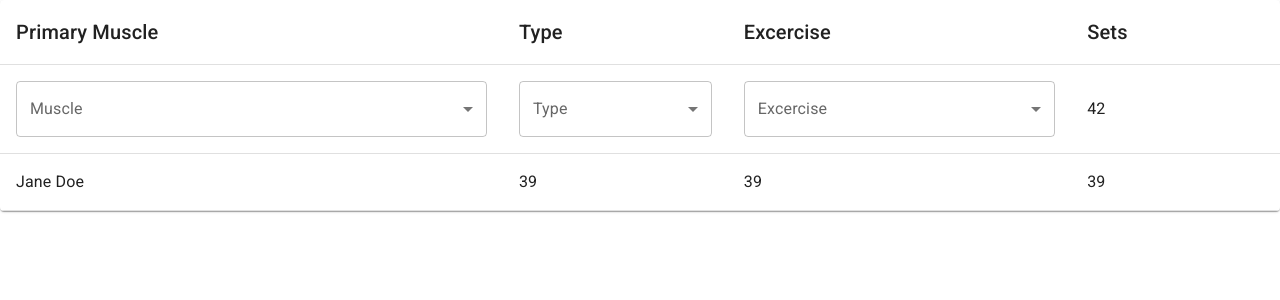
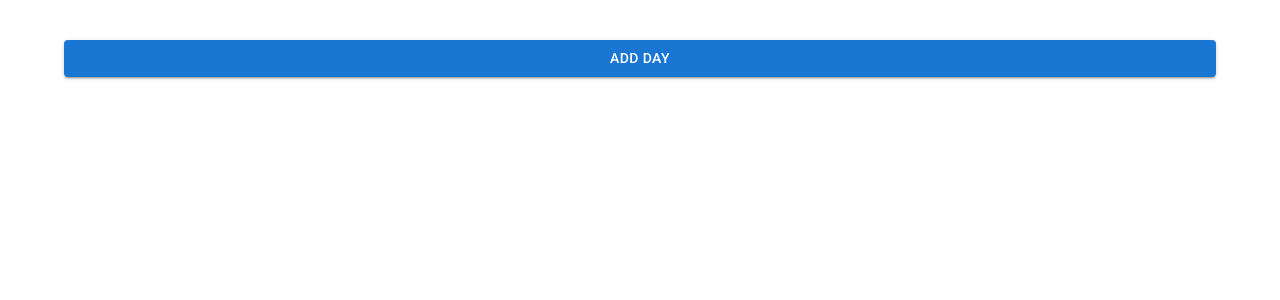
Before and after one commit to v4rgas/HairlessLifting, a React (Vite) app: page / in a window 1280 px wide. Shown: the top 300 px of the page. Built offline with nearby package versions, Linux system fonts and the light colour scheme.

Commit message:
chore: Refactor main.jsx to use MesoCreator component instead of App component

```diff
--- a/src/App.jsx
+++ /dev/null
@@ -1,63 +0,0 @@
-import { Box, Paper, Table, TableBody, TableCell, TableContainer, TableHead, TableRow, Typography } from '@mui/material'
-
-import ExcerSelector from './ExcerSelector'
-import MuscleSelector from './MuscleSelector'
-import TypeSelector from './TypeSelector'
-
-function App() {
-  return (
-    <TableContainer component={Paper}>
-      <Table>
-        <TableHead>
-          <TableRow>
-            <TableCell>
-              <Typography variant="h6">Primary Muscle</Typography>
-            </TableCell>
-            <TableCell>
-              <Typography variant="h6">Type</Typography>
-            </TableCell>
-            <TableCell>
-              <Typography variant="h6">Excercise</Typography>
-            </TableCell>
-            <TableCell>
-              <Typography variant="h6">Sets</Typography>
-            </TableCell>
-          </TableRow>
-        </TableHead>
-
-        <TableBody>
-          <TableRow>
-            <TableCell>
-              <MuscleSelector handleChange={(e) => { console.log(e.target.value) }} />
-            </TableCell>
-            <TableCell>
-              <TypeSelector handleChange={(e) => { console.log(e.target.value) }} />
-            </TableCell>
-            <TableCell>
-              <ExcerSelector handleChange={(e) => { console.log(e.target.value) }} />
-            </TableCell>
-            <TableCell>
-              <Typography variant="body1">42</Typography>
-            </TableCell>
-          </TableRow>
-          <TableRow>
-            <TableCell>
-              <Typography variant="body1">Jane Doe</Typography>
-            </TableCell>
-            <TableCell>
-              <Typography variant="body1">39</Typography>
-            </TableCell>
-            <TableCell>
-              <Typography variant="body1">39</Typography>
-            </TableCell>
-            <TableCell>
-              <Typography variant="body1">39</Typography>
-            </TableCell>
-          </TableRow>
-        </TableBody>
-      </Table>
-    </TableContainer>
-  )
-}
-
-export default App
--- /dev/null
+++ b/src/ExcerSelectionTable.jsx
@@ -0,0 +1,49 @@
+import { Button, Paper, Table, TableBody, TableCell, TableContainer, TableHead, TableRow, Typography } from '@mui/material'
+import { useEffect, useState } from 'react'
+
+import ExcerSelectionTableRow from './ExcerSelectionTableRow'
+
+function ExcerSelectionTable({ name, onSelectionChange }) {
+  const [selection, setSelection] = useState({})
+  const [excercises, setExcercises] = useState([])
+
+  useEffect(() => {
+    setSelection(selection => ({ ...selection, id: name }))
+  }, [name])
+
+  const updateSelection = () => {
+    onSelectionChange(selection)
+  }
+
+  return (
+    <TableContainer component={Paper}>
+      <Typography variant='h3'>Day {name}</Typography>
+      <Table>
+        <TableHead>
+          <TableRow>
+            <TableCell>
+              <Typography variant="h6">Primary Muscle</Typography>
+            </TableCell>
+            {/* <TableCell>
+              <Typography variant="h6">Type</Typography>
+            </TableCell> */}
+            <TableCell>
+              <Typography variant="h6">Excercise</Typography>
+            </TableCell>
+            {/* <TableCell>
+              <Typography variant="h6">Sets</Typography>
+            </TableCell> */}
+          </TableRow>
+        </TableHead>
+
+        <TableBody>
+          {excercises.map(excercise => <ExcerSelectionTableRow key={excercise.id} />)}
+        </TableBody>
+      </Table>
+      <Button variant='text' fullWidth onClick={() => { setExcercises(excercises => [...excercises, {}]) }}>Add row</Button>
+
+    </TableContainer>
+  )
+}
+
+export default ExcerSelectionTable
--- /dev/null
+++ b/src/ExcerSelectionTableRow.jsx
@@ -0,0 +1,28 @@
+import { TableCell, TableRow, Typography } from "@mui/material"
+
+import ExcerSelector from "./ExcerSelector"
+import MuscleSelector from "./MuscleSelector"
+import { useState } from "react"
+
+export default function ExcerSelectionTableRow() {
+    const [currentSelectedMuscle, setCurrentSelectedMuscle] = useState(null)
+    return (
+        <TableRow>
+            <TableCell>
+                <MuscleSelector handleChange={(e) => {
+                    setCurrentSelectedMuscle(e.target.value)
+                    console.log(currentSelectedMuscle, e.target.value)
+                }} />
+            </TableCell>
+            {/* <TableCell>
+                <TypeSelector handleChange={(e) => { console.log(e.target.value) }} />
+                </TableCell> */}
+            <TableCell>
+                <ExcerSelector muscleId={currentSelectedMuscle} handleChange={(e) => { console.log(e.target.value) }} />
+            </TableCell>
+            {/* <TableCell>
+                <Typography variant="body1">42</Typography>
+            </TableCell> */}
+        </TableRow>
+    )
+}
--- a/src/ExcerSelector.jsx
+++ b/src/ExcerSelector.jsx
@@ -1,9 +1,15 @@
 import { FormControl, InputLabel, MenuItem, Select } from '@mui/material'
+import { useEffect, useState } from 'react';
 
-import { useState } from 'react';
+import useBackendApi from './useBackendApi';
 
-export default function ExcerSelector({ handleChange }) {
+export default function ExcerSelector({ handleChange, muscleId }) {
     const [excercise, setExcercise] = useState('');
+    const [excercises, setExcercises] = useState([]);
+    const { getExcercises } = useBackendApi();
+    useEffect(() => {
+        getExcercises(muscleId).then(setExcercises)
+    }, [muscleId])
     return (<FormControl fullWidth>
         <InputLabel id="excercise-select">Excercise</InputLabel>
         <Select
@@ -16,9 +22,7 @@ export default function ExcerSelector({ handleChange }) {
                 handleChange(e)
             }}
         >
-            <MenuItem value={10}>Ten</MenuItem>
-            <MenuItem value={20}>Twenty</MenuItem>
-            <MenuItem value={30}>Thirty</MenuItem>
+            {excercises.map(excercise => <MenuItem key={excercise.id} value={excercise.id}>{excercise.name}</MenuItem>)}
         </Select>
     </FormControl >)
 
--- /dev/null
+++ b/src/MesoCreator.jsx
@@ -0,0 +1,19 @@
+import { Button, Container, Stack } from "@mui/material"
+
+import ExcerSelectionTable from "./ExcerSelectionTable"
+import { useState } from "react"
+
+export default function MesoCreator() {
+    const [days, setDays] = useState([])
+    const [dayId, setDayId] = useState(1)
+    return (
+        <Container sx={{ py: 5 }}>
+            <Stack spacing={5}>
+                {days.map(day => <ExcerSelectionTable name={day.id} key={day.id} />)}
+                <Button variant='contained' fullWidth onClick={() => { setDays([...days, { id: dayId }]); setDayId(dayId => dayId + 1) }}>Add day</Button>
+            </Stack>
+
+        </Container>
+
+    )
+}
--- a/src/MuscleSelector.jsx
+++ b/src/MuscleSelector.jsx
@@ -1,11 +1,18 @@
 import { FormControl, InputLabel, MenuItem, Select } from '@mui/material'
+import { useEffect, useState } from 'react';
 
-import { useState } from 'react';
+import useBackendApi from './useBackendApi';
 import useYoutubeScrapper from './scraperExcercise';
 
 export default function MuscleSelector({ handleChange }) {
     const [muscle, setMuscle] = useState('');
-    const { getPlaylistVideos } = useYoutubeScrapper()
+    const [muscles, setMuscles] = useState([]);
+    const { getMuscles } = useBackendApi();
+
+    useEffect(() => {
+        getMuscles().then(setMuscles)
+    }, [])
+
     return (<FormControl fullWidth>
         <InputLabel id="muscle-select">Muscle</InputLabel>
         <Select
@@ -15,13 +22,10 @@ export default function MuscleSelector({ handleChange }) {
             label="Muscle"
             onChange={(e) => {
                 setMuscle(e.target.value)
-                getPlaylistVideos("https://www.youtube.com/playlist?list=PLyqKj7LwU2RuyZwWCIiDHuFZGN11QW3Ff")
                 handleChange(e)
             }}
         >
-            <MenuItem value={10}>Ten</MenuItem>
-            <MenuItem value={20}>Twenty</MenuItem>
-            <MenuItem value={30}>Thirty</MenuItem>
+            {muscles.map(muscle => <MenuItem key={muscle.id} value={muscle.id}>{muscle.name}</MenuItem>)}
         </Select>
     </FormControl >)
 
--- a/src/main.jsx
+++ b/src/main.jsx
@@ -8,15 +8,15 @@ import {
   createBrowserRouter,
 } from "react-router-dom";
 
-import App from './App.jsx'
 import { CssBaseline } from '@mui/material';
+import MesoCreator from './MesoCreator.jsx';
 import React from 'react'
 import ReactDOM from 'react-dom/client'
 
 const router = createBrowserRouter([
   {
     path: "/",
-    element: <App />,
+    element: <MesoCreator />,
   },
 ]);
 
--- /dev/null
+++ b/src/useBackendApi.jsx
@@ -0,0 +1,18 @@
+export default function useBackendApi() {
+    return {
+        getMuscles: async () => {
+            return [
+                { id: 1, name: 'Chest' },
+                { id: 2, name: 'Back' },
+            ]
+        },
+        getExcercises: async (muscleId) => {
+            return [
+                { id: 1, name: 'Bench Press', muscleId: 1 },
+                { id: 2, name: 'Push Ups', muscleId: 1 },
+                { id: 3, name: 'Pull Ups', muscleId: 2 },
+                { id: 4, name: 'Deadlift', muscleId: 2 },
+            ].filter(excercise => excercise.muscleId === muscleId)
+        },
+    }
+}
```
